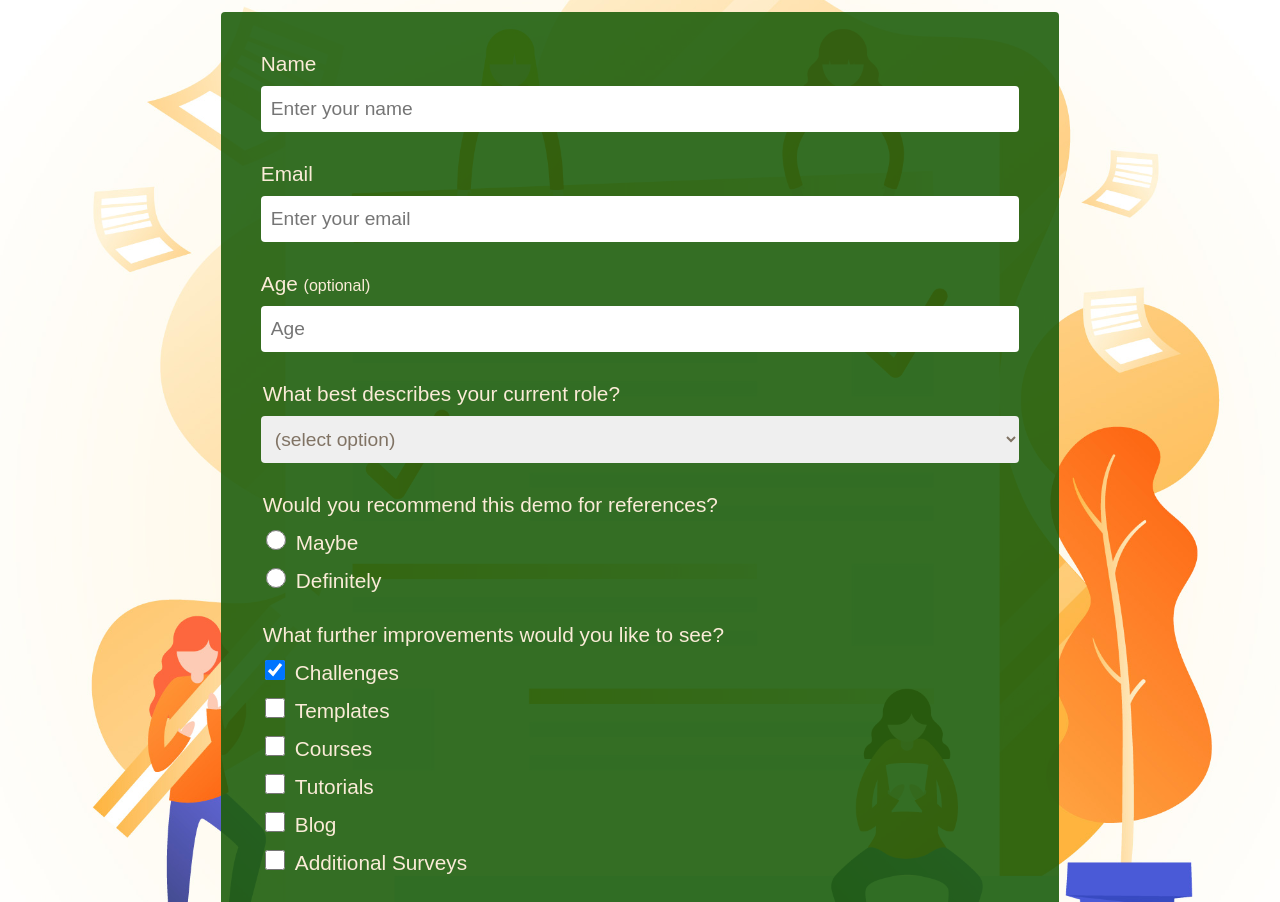
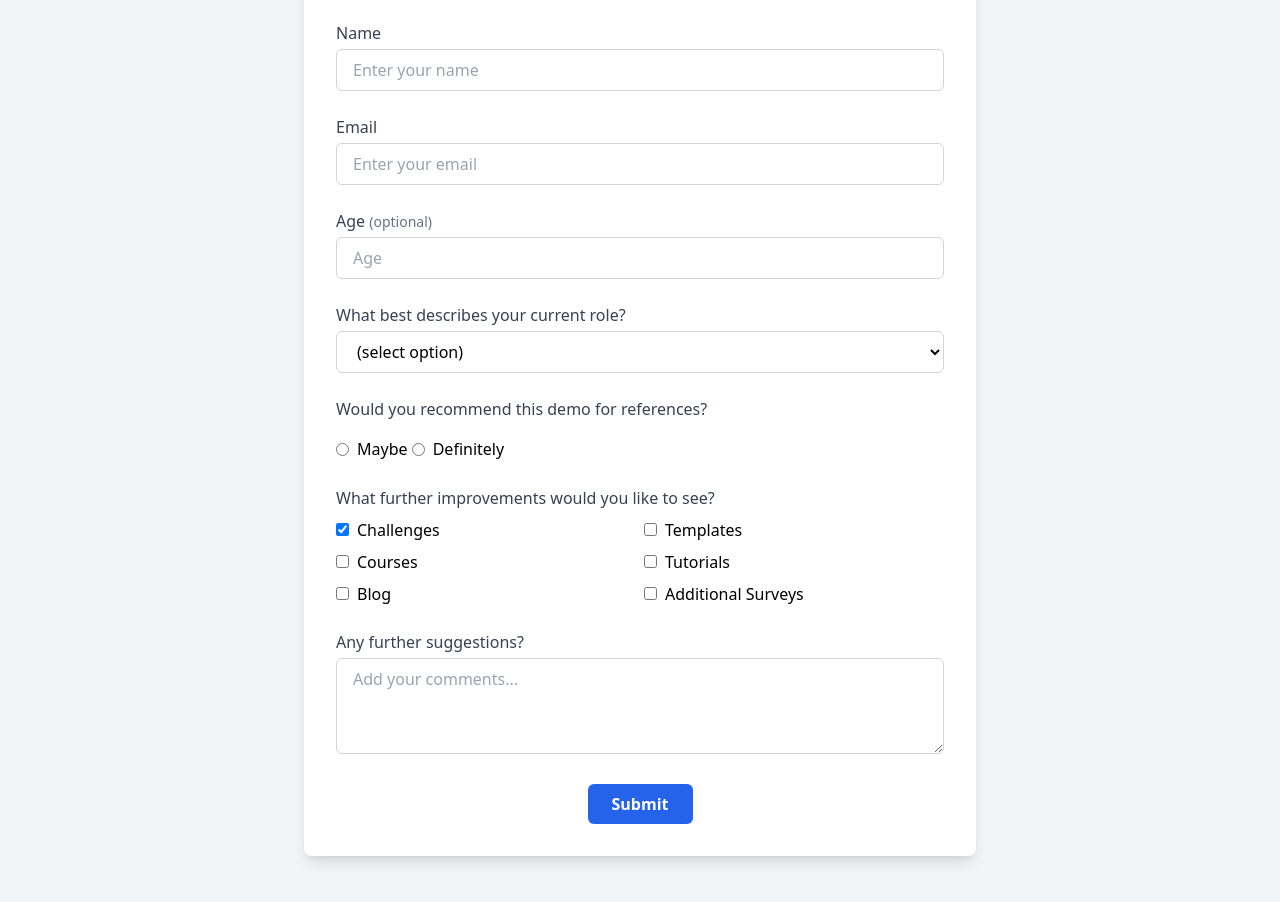
Before and after one commit to angshumanroy20/survey-form, a plain HTML site: page index.html in a window 1280 px wide. Shown: the part 119-1021 px from the top of the page. After the commit the page ends 991 px from the top, so only its background shows below. Drawn offline with nearby package versions, Linux system fonts and the light colour scheme.

Commit message:
Update index.html

```diff
--- a/index.html
+++ b/index.html
@@ -3,132 +3,135 @@
   <head>
     <meta charset="UTF-8" />
     <meta name="viewport" content="width=device-width, initial-scale=1.0" />
-    <meta http-equiv="X-UA-Compatible" content="ie=edge" />
     <title>Survey Form</title>
-    <link rel="stylesheet" href="styles.css" />
+    <script src="https://cdn.tailwindcss.com"></script>
   </head>
-  <body>
-    <header>
-      <h1 id="title">Angshuman's Survey Form</h1>
-      <p id="description">
+  <body class="bg-gray-100 min-h-screen flex items-center justify-center p-4">
+    <div class="w-full max-w-2xl bg-white shadow-lg rounded-lg p-8">
+      <header class="mb-6 text-center">
+        <h1 id="title" class="text-3xl font-bold text-gray-800">
+          Angshuman's Survey Form
+        </h1>
+        <p id="description" class="text-gray-600 mt-2">
           Thanks for taking your time to give a genuine feedback!
         </p>
       </header>
-    <form  id="survey-form">
-      <div class="name">
-        <label id="name-label">Name</label
-        ><input id="name" type="text" required placeholder="Enter your name" />
+
+      <form id="survey-form" class="space-y-6">
+        <div>
+          <label id="name-label" for="name" class="block font-medium text-gray-700">Name</label>
+          <input
+            id="name"
+            type="text"
+            required
+            placeholder="Enter your name"
+            class="mt-1 w-full border border-gray-300 rounded-md px-4 py-2 focus:outline-none focus:ring-2 focus:ring-blue-500"
+          />
         </div>
-      <div class="email">
-        <label id="email-label">Email</label
-        ><input
+
+        <div>
+          <label id="email-label" for="email" class="block font-medium text-gray-700">Email</label>
+          <input
             id="email"
             type="email"
             required
             placeholder="Enter your email"
+            class="mt-1 w-full border border-gray-300 rounded-md px-4 py-2 focus:outline-none focus:ring-2 focus:ring-blue-500"
           />
         </div>
-      <div class="age">
-        <label id="number-label">Age <span>(optional)</span></label
-        ><input
+
+        <div>
+          <label id="number-label" for="number" class="block font-medium text-gray-700"
+            >Age <span class="text-gray-500 text-sm">(optional)</span></label
+          >
+          <input
             id="number"
             type="number"
             min="13"
             max="120"
             placeholder="Age"
+            class="mt-1 w-full border border-gray-300 rounded-md px-4 py-2 focus:outline-none focus:ring-2 focus:ring-blue-500"
           />
         </div>
-      <fieldset class="list">
-        <legend>What best describes your current role?</legend>
-        <select id="dropdown" required>
+
+        <div>
+          <label for="dropdown" class="block font-medium text-gray-700">What best describes your current role?</label>
+          <select
+            id="dropdown"
+            required
+            class="mt-1 w-full border border-gray-300 rounded-md px-4 py-2 bg-white focus:outline-none focus:ring-2 focus:ring-blue-500"
+          >
             <option disabled selected>(select option)</option>
             <option value="student">Student</option>
-          <option value="undergraduatet">Undergraduate</option>
+            <option value="undergraduate">Undergraduate</option>
             <option value="postgraduate">Postgraduate</option>
             <option value="job">Job</option>
             <option value="#">Other</option>
           </select>
+        </div>
+
+        <fieldset class="mt-4">
+          <legend class="block font-medium text-gray-700 mb-2">Would you recommend this demo for references?</legend>
+          <div class="space-y-2">
+            <label class="inline-flex items-center">
+              <input type="radio" name="recommend" class="text-blue-600" />
+              <span class="ml-2">Maybe</span>
+            </label>
+            <label class="inline-flex items-center">
+              <input type="radio" name="recommend" class="text-blue-600" />
+              <span class="ml-2">Definitely</span>
+            </label>
+          </div>
         </fieldset>
-      <fieldset class="choice">
-        <legend>Would you recommend this demo for references?</legend>
-        <label for="rate"
-          ><input
-            class="inline"
-            id="rate"
-            type="radio"
-            name="recommend"
-            value="#"
-          />Maybe</label
-        >
 
-        <label for="rate2"
-          ><input
-            class="inline"
-            id="rate2"
-            type="radio"
-            name="recommend"
-            value="#"
-          />Definitely</label
-        >
+        <fieldset class="mt-4">
+          <legend class="block font-medium text-gray-700 mb-2">What further improvements would you like to see?</legend>
+          <div class="grid grid-cols-2 gap-2">
+            <label class="inline-flex items-center">
+              <input type="checkbox" id="challenge" value="challenge" checked class="text-blue-600" />
+              <span class="ml-2">Challenges</span>
+            </label>
+            <label class="inline-flex items-center">
+              <input type="checkbox" id="templates" value="templates" class="text-blue-600" />
+              <span class="ml-2">Templates</span>
+            </label>
+            <label class="inline-flex items-center">
+              <input type="checkbox" id="courses" value="courses" class="text-blue-600" />
+              <span class="ml-2">Courses</span>
+            </label>
+            <label class="inline-flex items-center">
+              <input type="checkbox" id="tutorials" value="tutorials" class="text-blue-600" />
+              <span class="ml-2">Tutorials</span>
+            </label>
+            <label class="inline-flex items-center">
+              <input type="checkbox" id="blog" value="blog" class="text-blue-600" />
+              <span class="ml-2">Blog</span>
+            </label>
+            <label class="inline-flex items-center">
+              <input type="checkbox" id="additional-surveys" value="additional surveys" class="text-blue-600" />
+              <span class="ml-2">Additional Surveys</span>
+            </label>
+          </div>
         </fieldset>
-      <fieldset class="select">
-        <legend>What further improvements would you like to see?</legend>
-        <label for="challenge"
-          ><input
-            class="inline"
-            id="challenge"
-            type="checkbox"
-            value="challenge"
-            checked
-          />Challenges</label
-        >
-        <label for="templates"
-          ><input
-            class="inline"
-            id="templates"
-            type="checkbox"
-            value="templates"
-          />Templates</label
-        >
-        <label for="courses"
-          ><input
-            class="inline"
-            id="courses"
-            type="checkbox"
-            value="courses"
-          />Courses</label
-        >
-        <label for="tutorials"
-          ><input
-            class="inline"
-            id="tutorials"
-            type="checkbox"
-            value="tutorials"
-          />Tutorials</label
-        >
 
-        <label for="blog"
-          ><input
-            class="inline"
-            id="blog"
-            type="checkbox"
-            value="blog"
-          />Blog</label
-        >
-        <label for="additional surveys"
-          ><input
-            class="inline"
-            id="additional surveys"
-            type="checkbox"
-            value="additional surveys"
-          />Additional Surveys</label
-        >
-      </fieldset>
-      <div class="commt">
-        <label for="comment">Any further suggestions?</label>
-        <textarea id="comment" placeholder="Add your comments..."></textarea>
+        <div>
+          <label for="comment" class="block font-medium text-gray-700">Any further suggestions?</label>
+          <textarea
+            id="comment"
+            placeholder="Add your comments..."
+            class="mt-1 w-full border border-gray-300 rounded-md px-4 py-2 h-24 focus:outline-none focus:ring-2 focus:ring-blue-500"
+          ></textarea>
         </div>
-      <div><input type="submit" id="submit" /></div>
+
+        <div class="text-center">
+          <input
+            type="submit"
+            id="submit"
+            value="Submit"
+            class="bg-blue-600 hover:bg-blue-700 text-white font-semibold px-6 py-2 rounded-md cursor-pointer"
+          />
+        </div>
       </form>
+    </div>
   </body>
 </html>
```
Lines whose indentation alone changed are shown as unchanged.
